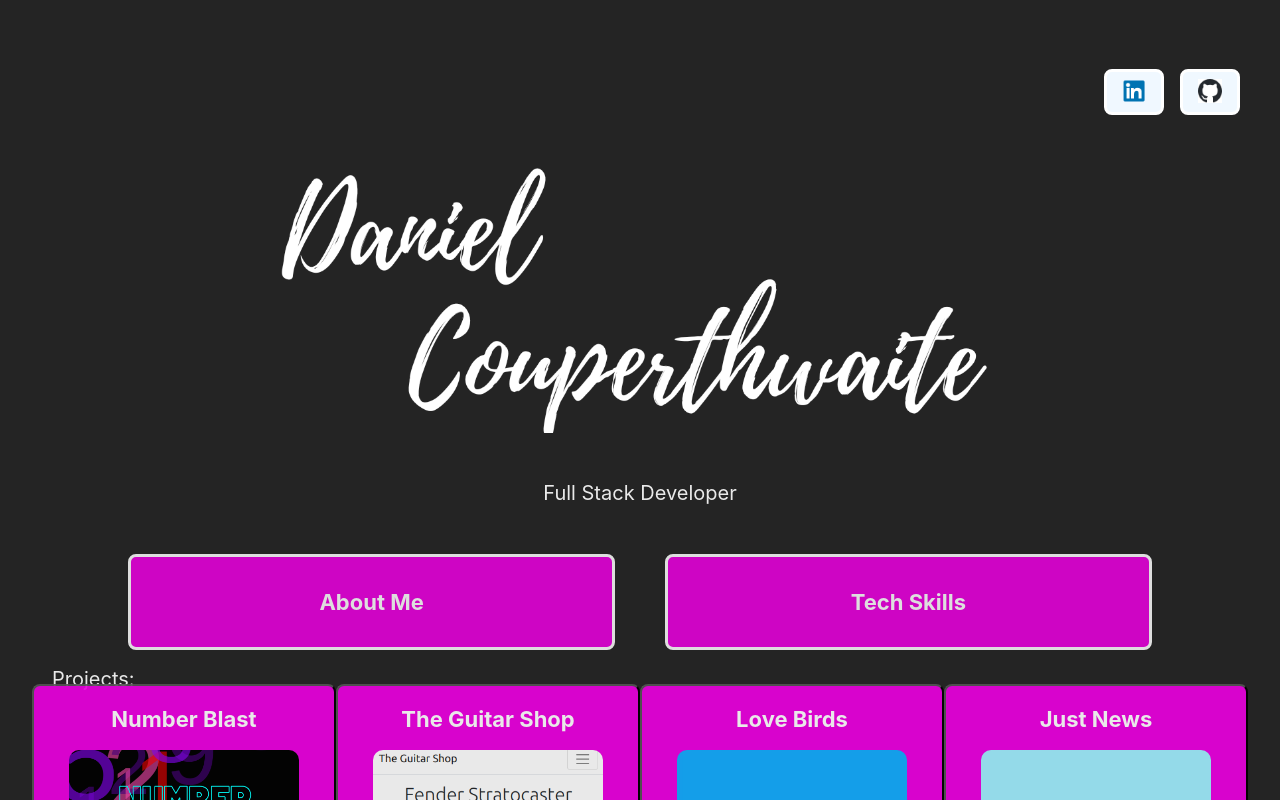
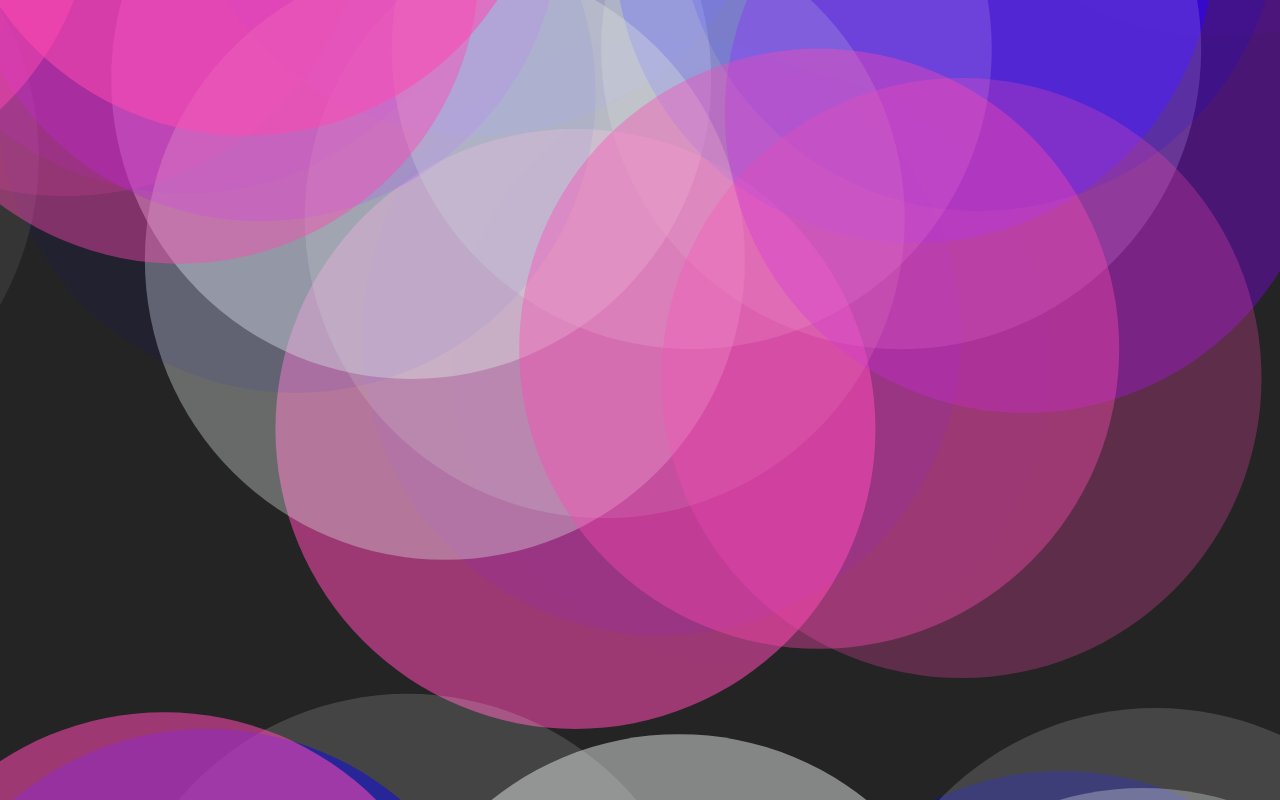
Before and after one commit to DanielCouperthwaite/urban-health, a React (Vite) app: page /home in a window 1280 px wide. Shown: the top 800 px of the page. Built offline with nearby package versions, Linux system fonts and the light colour scheme.

Commit message:
alter app width

```diff
--- a/src/Home/Home.jsx
+++ b/src/Home/Home.jsx
@@ -27,10 +27,10 @@ export default function Home ({projects}) {
     return (
         <>
 
-            {/* <ParticleEffectHome />   */}
+            <ParticleEffectHome />
 
 
-            <div>
+            {/* <div>
                 <div>
                    <Box>
                         <Grow in={aboutLoad}>
@@ -125,7 +125,7 @@ export default function Home ({projects}) {
                     </Box>
                 </div>
 
-            </div>
+            </div> */}
 
         </>
     )
```
